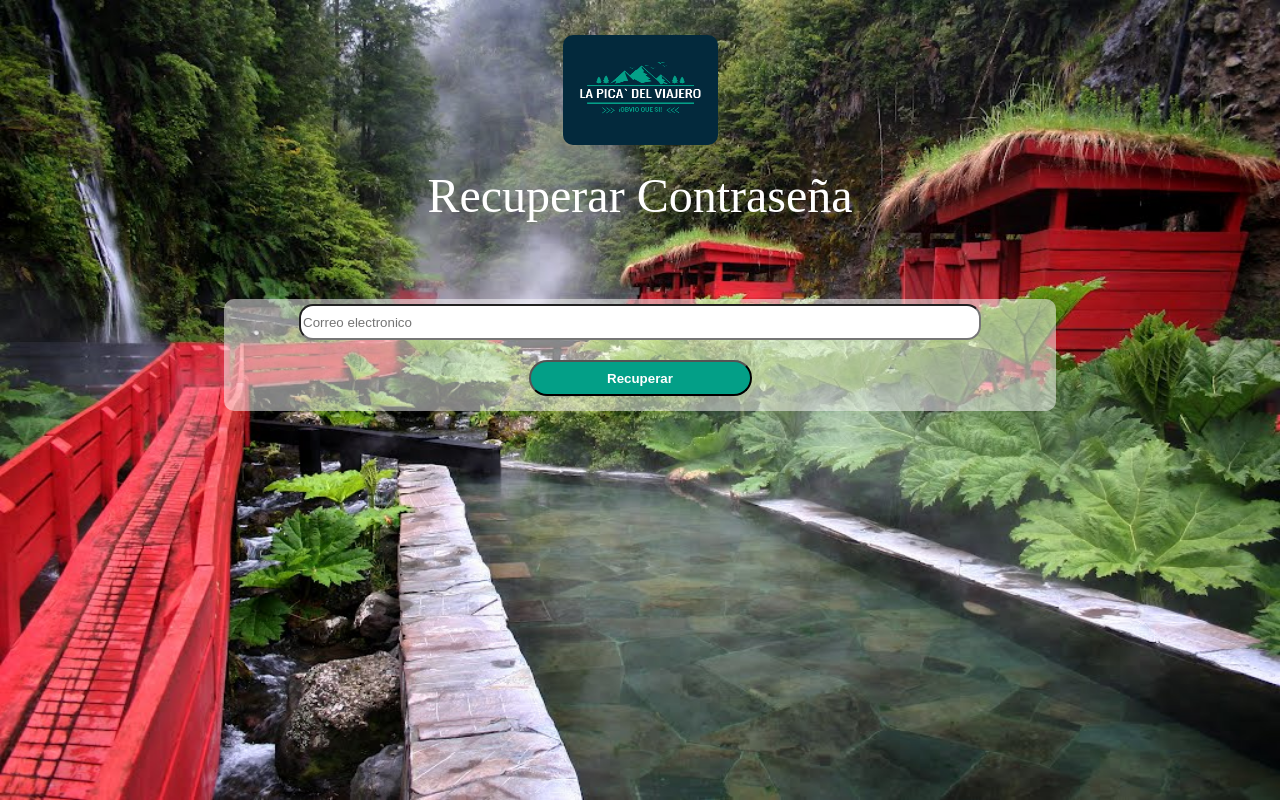
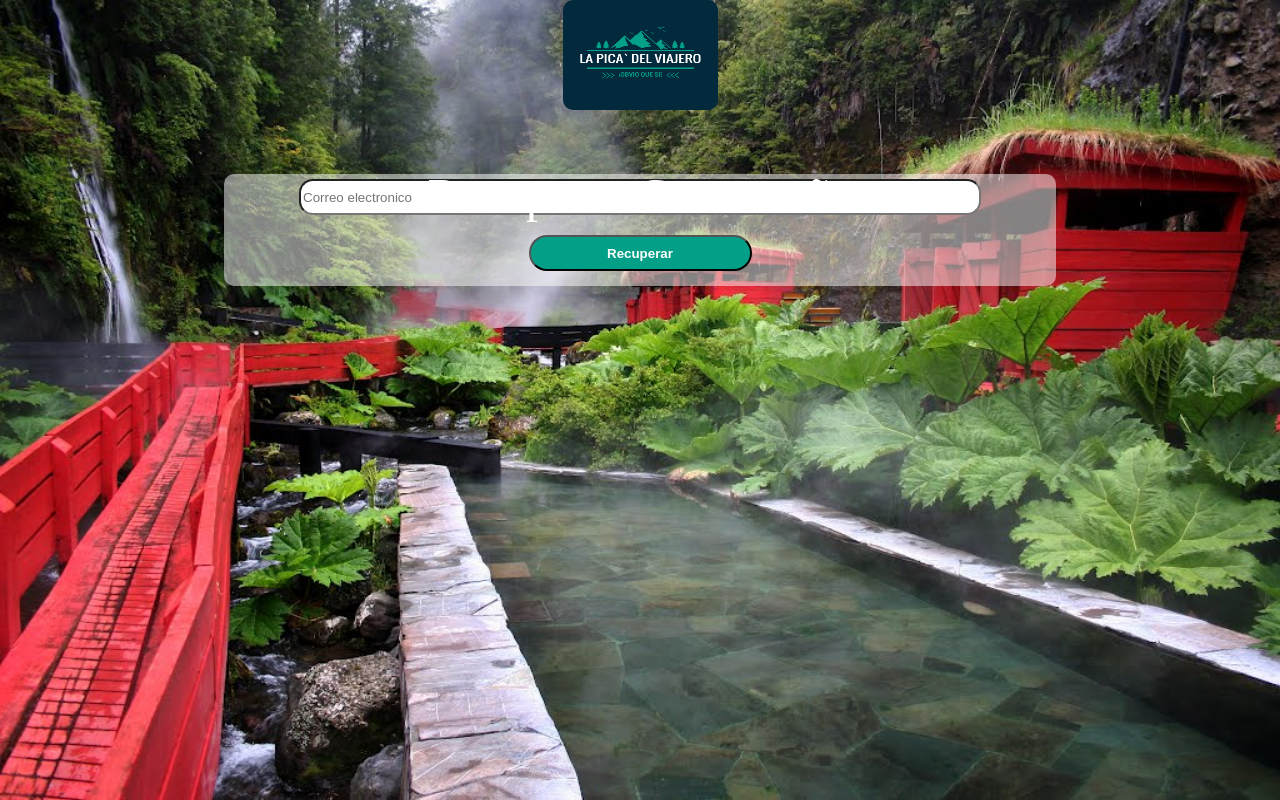
Before and after one commit to GenesisAstete/PicadelViajero-Reactjs, a React (Create React App) app: page /password in a window 1280 px wide. Built offline with nearby package versions, Linux system fonts and the light colour scheme.

Commit message:
botones inicio sesion

```diff
--- a/src/components/Registro.jsx
+++ b/src/components/Registro.jsx
@@ -74,7 +74,7 @@ const Registro = () => {
                     (
                         <div className="contenedorRegistrar">
                             <Link to="./"> <img
-                                className="logo"
+                                className="logoR"
                                 alt="logo"
                                 src={logo}
                             /></Link>
--- a/src/index.css
+++ b/src/index.css
@@ -116,7 +116,8 @@ button {
   height: 110px;
   border-radius: 10px;
   margin-bottom: 124px;
-  z-index: 2000; }
+  z-index: 2000;
+  margin-top: 3px; }
 
 .formLogin {
   text-align: center;
@@ -164,8 +165,17 @@ li {
   padding: 0 !important;
   margin-bottom: 0px !important; }
 
+.firebaseui-idp-list {
+  display: flex !important; }
+
 .firebaseui-idp-icon {
   width: 32px !important; }
+
+.firebaseui-idp-list > .firebaseui-list-item {
+  width: 40px !important; }
+
+.firebaseui-idp-list > .firebaseui-list-item {
+  margin-right: 40px !important; }
 
 @media (min-width: 1024px) {
   .contenedorIngreso {
@@ -313,7 +323,7 @@ form {
   margin-top: 15px;
   margin-bottom: 15px; }
 
-.logo {
+.logoR {
   width: 155px;
   height: 110px;
   border-radius: 10px;
--- a/src/sass/_login.scss
+++ b/src/sass/_login.scss
@@ -25,6 +25,7 @@
     border-radius: 10px;
     margin-bottom: 124px;
     z-index: 2000;
+    margin-top: 3px;
 }
 
 .formLogin {
@@ -80,9 +81,17 @@ li {
     padding: 0 !important;
     margin-bottom: 0px !important;
 }
-
+.firebaseui-idp-list {
+    display: flex !important;
+}
 .firebaseui-idp-icon {
     width: 32px !important;
+}
+.firebaseui-idp-list>.firebaseui-list-item {
+    width: 40px !important;
+}
+.firebaseui-idp-list>.firebaseui-list-item {
+    margin-right: 40px !important;
 }
 
 @media (min-width: 1024px) {
--- a/src/sass/_registro.scss
+++ b/src/sass/_registro.scss
@@ -38,7 +38,7 @@
     margin-bottom: 15px;
 }
 
-.logo {
+.logoR {
     width: 155px;
     height: 110px;
     border-radius: 10px;
```
